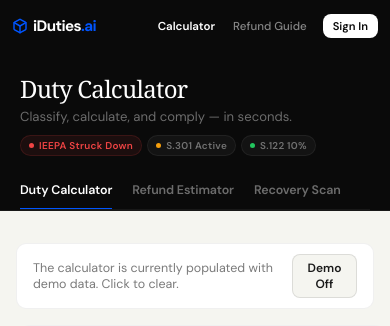
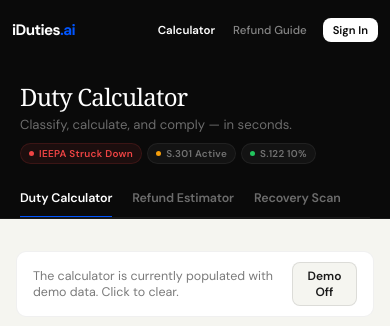
Before and after one commit to rebelkayn/dutycalc, a Flask app: page /calculator in a window 390 px wide. Shown: the top 326 px of the page. Run offline with Flask 3, Linux system fonts and the light colour scheme; some libraries are stand-ins or nearby versions; some web fonts are replaced.

Commit message:
UI: nav cleanup, consistent height, hero eyebrow, mobile CTA
- Remove box SVG icon from nav brand on all 9 pages
- Remove Dashboard text link from all nav menus
- Replace Dashboard button with account avatar icon (landing, calculator, refund-guide)
- Standardize dark nav height to 60px across landing, calculator, refund-guide, signin, signup
- Update hero eyebrow to "Agentic Compliance Infrastructure"
- Fix mobile hero CTA buttons: compact padding/font to stay on one row

Co-Authored-By: Claude Sonnet 4.6 <noreply@anthropic.com>

```diff
--- a/templates/contact.html
+++ b/templates/contact.html
@@ -33,7 +33,6 @@ body { font-family: var(--font); background: var(--bg); color: var(--ink); min-h
   font-size: 1.1rem; font-weight: 700; letter-spacing: -0.04em; color: var(--ink);
   display: flex; align-items: center; gap: 8px; flex-shrink: 0; text-decoration: none;
 }
-.nav-brand svg { color: var(--blue); }
 .nav-dot { color: var(--blue); }
 .nav-spacer { flex: 1; }
 .nav-links { display: flex; gap: 2px; }
@@ -111,8 +110,7 @@ body { font-family: var(--font); background: var(--bg); color: var(--ink); min-h
 @media (max-width: 500px) {
   .nav { padding: 0 10px; height: 52px; gap: 8px; }
   .nav-link { font-size: 0.72rem; padding: 4px 7px; }
-  .nav-brand { font-size: 0.95rem; gap: 5px; }
-  .nav-brand svg { width: 16px; height: 16px; }
+  .nav-brand { font-size: 0.95rem; }
   .contact-wrap { padding: 32px 16px 60px; }
   .form-row { grid-template-columns: 1fr; }
 }
@@ -122,13 +120,11 @@ body { font-family: var(--font); background: var(--bg); color: var(--ink); min-h
 
 <nav class="nav">
   <a class="nav-brand" href="/">
-    <svg width="20" height="20" viewBox="0 0 24 24" fill="none" stroke="currentColor" stroke-width="2.2" stroke-linecap="round" stroke-linejoin="round"><path d="M21 16V8a2 2 0 00-1-1.73l-7-4a2 2 0 00-2 0l-7 4A2 2 0 003 8v8a2 2 0 001 1.73l7 4a2 2 0 002 0l7-4A2 2 0 0021 16z"/><polyline points="3.27 6.96 12 12.01 20.73 6.96"/><line x1="12" y1="22.08" x2="12" y2="12"/></svg>
     <span>iDuties<span class="nav-dot">.ai</span></span>
   </a>
   <div class="nav-links">
     <a class="nav-link" href="/calculator">Duty Calculator</a>
     <a class="nav-link" href="/refund-guide.html">Refund Guide</a>
-    {% if user %}<a class="nav-link" href="/dashboard">Dashboard</a>{% endif %}
   </div>
   <div class="nav-spacer"></div>
 </nav>
--- a/templates/dashboard.html
+++ b/templates/dashboard.html
@@ -40,7 +40,6 @@ body {
   font-size: 1.1rem; font-weight: 700; letter-spacing: -0.04em; color: var(--ink);
   display: flex; align-items: center; gap: 8px; text-decoration: none; flex-shrink: 0;
 }
-.nav-brand svg { color: var(--blue); }
 .nav-dot { color: var(--blue); }
 .nav-links { display: flex; gap: 2px; }
 .nav-link {
@@ -269,13 +268,11 @@ body {
 <!-- ═══════ NAV ═══════ -->
 <nav class="nav">
   <a class="nav-brand" href="/">
-    <svg width="20" height="20" viewBox="0 0 24 24" fill="none" stroke="currentColor" stroke-width="2.2" stroke-linecap="round" stroke-linejoin="round"><path d="M21 16V8a2 2 0 00-1-1.73l-7-4a2 2 0 00-2 0l-7 4A2 2 0 003 8v8a2 2 0 001 1.73l7 4a2 2 0 002 0l7-4A2 2 0 0021 16z"/><polyline points="3.27 6.96 12 12.01 20.73 6.96"/><line x1="12" y1="22.08" x2="12" y2="12"/></svg>
     <span>iDuties<span class="nav-dot">.ai</span></span>
   </a>
   <div class="nav-links">
     <a class="nav-link" href="/calculator">Duty Calculator</a>
     <a class="nav-link" href="/refund-guide.html">Refund Guide</a>
-    <a class="nav-link active" href="/dashboard">Dashboard</a>
   </div>
   <div class="nav-spacer"></div>
   <div class="nav-ticker">
--- a/templates/index.html
+++ b/templates/index.html
@@ -54,14 +54,13 @@ body {
 .nav {
   position: sticky; top: 0; z-index: 100;
   background: #0A0A0A;
-  padding: 0 clamp(16px, 4vw, 32px); height: 56px;
+  padding: 0 clamp(16px, 4vw, 32px); height: 60px;
   display: flex; align-items: center; gap: 16px;
 }
 .nav-brand {
   font-size: 1.1rem; font-weight: 700; letter-spacing: -0.04em; color: white;
   display: flex; align-items: center; gap: 8px; flex-shrink: 0; text-decoration: none;
 }
-.nav-brand svg { color: var(--blue); }
 .nav-dot { color: var(--blue); }
 .nav-spacer { flex: 1; }
 .nav-links { display: flex; gap: 2px; }
@@ -78,15 +77,21 @@ body {
   font-size: 0.78rem; font-weight: 600; color: #0A0A0A;
   background: white; border: none;
   text-decoration: none; transition: all 0.15s; flex-shrink: 0;
-  white-space: nowrap; max-width: 160px; overflow: hidden; text-overflow: ellipsis;
 }
 .nav-auth-btn:hover { background: rgba(255,255,255,0.9); }
+.nav-avatar {
+  width: 32px; height: 32px; border-radius: 50%;
+  background: rgba(255,255,255,0.08); border: 1.5px solid rgba(255,255,255,0.2);
+  display: flex; align-items: center; justify-content: center;
+  color: rgba(255,255,255,0.75); text-decoration: none; flex-shrink: 0;
+  transition: all 0.2s;
+}
+.nav-avatar:hover { background: rgba(255,255,255,0.16); border-color: rgba(255,255,255,0.4); color: white; }
 @media (max-width: 500px) {
-  .nav { padding: 0 12px; height: 52px; gap: 8px; }
+  .nav { padding: 0 12px; gap: 8px; }
   .nav-link { font-size: 0.72rem; padding: 5px 8px; }
-  .nav-brand { font-size: 0.95rem; gap: 5px; }
-  .nav-brand svg { width: 16px; height: 16px; }
-  .nav-auth-btn { padding: 5px 10px; font-size: 0.7rem; max-width: 110px; }
+  .nav-brand { font-size: 0.95rem; }
+  .nav-auth-btn { padding: 5px 10px; font-size: 0.7rem; }
 }
 
 /* ═══════ WORKSPACE HEADER ═══════ */
@@ -562,7 +567,7 @@ body.embed-refund #panelRefund { display: block !important; }
 <!-- ═══════ NAV ═══════ -->
 <nav class="nav">
   <a class="nav-brand" href="/">
-    <svg width="20" height="20" viewBox="0 0 24 24" fill="none" stroke="currentColor" stroke-width="2.2" stroke-linecap="round" stroke-linejoin="round"><path d="M21 16V8a2 2 0 00-1-1.73l-7-4a2 2 0 00-2 0l-7 4A2 2 0 003 8v8a2 2 0 001 1.73l7 4a2 2 0 002 0l7-4A2 2 0 0021 16z"/><polyline points="3.27 6.96 12 12.01 20.73 6.96"/><line x1="12" y1="22.08" x2="12" y2="12"/></svg><span>iDuties<span class="nav-dot">.ai</span></span>
+    <span>iDuties<span class="nav-dot">.ai</span></span>
   </a>
   <div class="nav-spacer"></div>
   <div class="nav-links">
@@ -570,7 +575,9 @@ body.embed-refund #panelRefund { display: block !important; }
     <a class="nav-link" href="/refund-guide.html">Refund Guide</a>
   </div>
   {% if user %}
-    <a href="/signout" class="nav-auth-btn" title="Sign out">{{ user.email[:20] }}</a>
+    <a href="/dashboard" class="nav-avatar" title="{{ user.email }}" aria-label="Account">
+      <svg width="16" height="16" viewBox="0 0 24 24" fill="none" stroke="currentColor" stroke-width="2" stroke-linecap="round" stroke-linejoin="round"><circle cx="12" cy="8" r="4"/><path d="M4 20c0-4 3.6-7 8-7s8 3 8 7"/></svg>
+    </a>
   {% else %}
     <a href="/signin" class="nav-auth-btn">Sign In</a>
   {% endif %}
--- a/templates/privacy.html
+++ b/templates/privacy.html
@@ -32,7 +32,6 @@ body { font-family: var(--font); background: var(--bg); color: var(--ink); min-h
   font-size: 1.1rem; font-weight: 700; letter-spacing: -0.04em; color: var(--ink);
   display: flex; align-items: center; gap: 8px; flex-shrink: 0; text-decoration: none;
 }
-.nav-brand svg { color: var(--blue); }
 .nav-dot { color: var(--blue); }
 .nav-spacer { flex: 1; }
 .nav-links { display: flex; gap: 2px; }
@@ -90,13 +89,11 @@ body { font-family: var(--font); background: var(--bg); color: var(--ink); min-h
 
 <nav class="nav">
   <a class="nav-brand" href="/">
-    <svg width="20" height="20" viewBox="0 0 24 24" fill="none" stroke="currentColor" stroke-width="2.2" stroke-linecap="round" stroke-linejoin="round"><path d="M21 16V8a2 2 0 00-1-1.73l-7-4a2 2 0 00-2 0l-7 4A2 2 0 003 8v8a2 2 0 001 1.73l7 4a2 2 0 002 0l7-4A2 2 0 0021 16z"/><polyline points="3.27 6.96 12 12.01 20.73 6.96"/><line x1="12" y1="22.08" x2="12" y2="12"/></svg>
     <span>iDuties<span class="nav-dot">.ai</span></span>
   </a>
   <div class="nav-links">
     <a class="nav-link" href="/calculator">Duty Calculator</a>
     <a class="nav-link" href="/refund-guide.html">Refund Guide</a>
-    {% if user %}<a class="nav-link" href="/dashboard">Dashboard</a>{% endif %}
   </div>
   <div class="nav-spacer"></div>
 </nav>
--- a/templates/signin.html
+++ b/templates/signin.html
@@ -41,14 +41,13 @@ body {
   position: sticky; top: 0; z-index: 100;
   background: #0A0A0A;
   border-bottom: 1px solid rgba(255,255,255,0.06);
-  padding: 0 clamp(16px, 4vw, 32px); height: 56px;
+  padding: 0 clamp(16px, 4vw, 32px); height: 60px;
   display: flex; align-items: center;
 }
 .nav-brand {
   font-size: 1.1rem; font-weight: 700; letter-spacing: -0.04em; color: white;
   display: flex; align-items: center; gap: 8px; text-decoration: none;
 }
-.nav-brand svg { color: #3B82F6; }
 .nav-dot { color: #3B82F6; }
 
 /* ── LAYOUT ── */
@@ -142,7 +141,6 @@ body {
 
 <nav class="nav">
   <a class="nav-brand" href="/">
-    <svg width="20" height="20" viewBox="0 0 24 24" fill="none" stroke="currentColor" stroke-width="2.2" stroke-linecap="round" stroke-linejoin="round"><path d="M21 16V8a2 2 0 00-1-1.73l-7-4a2 2 0 00-2 0l-7 4A2 2 0 003 8v8a2 2 0 001 1.73l7 4a2 2 0 002 0l7-4A2 2 0 0021 16z"/><polyline points="3.27 6.96 12 12.01 20.73 6.96"/><line x1="12" y1="22.08" x2="12" y2="12"/></svg>
     <span>iDuties<span class="nav-dot">.ai</span></span>
   </a>
 </nav>
--- a/templates/signup.html
+++ b/templates/signup.html
@@ -41,14 +41,13 @@ body {
   position: sticky; top: 0; z-index: 100;
   background: #0A0A0A;
   border-bottom: 1px solid rgba(255,255,255,0.06);
-  padding: 0 clamp(16px, 4vw, 32px); height: 56px;
+  padding: 0 clamp(16px, 4vw, 32px); height: 60px;
   display: flex; align-items: center;
 }
 .nav-brand {
   font-size: 1.1rem; font-weight: 700; letter-spacing: -0.04em; color: white;
   display: flex; align-items: center; gap: 8px; text-decoration: none;
 }
-.nav-brand svg { color: #3B82F6; }
 .nav-dot { color: #3B82F6; }
 
 /* ── LAYOUT ── */
@@ -159,7 +158,6 @@ body {
 
 <nav class="nav">
   <a class="nav-brand" href="/">
-    <svg width="20" height="20" viewBox="0 0 24 24" fill="none" stroke="currentColor" stroke-width="2.2" stroke-linecap="round" stroke-linejoin="round"><path d="M21 16V8a2 2 0 00-1-1.73l-7-4a2 2 0 00-2 0l-7 4A2 2 0 003 8v8a2 2 0 001 1.73l7 4a2 2 0 002 0l7-4A2 2 0 0021 16z"/><polyline points="3.27 6.96 12 12.01 20.73 6.96"/><line x1="12" y1="22.08" x2="12" y2="12"/></svg>
     <span>iDuties<span class="nav-dot">.ai</span></span>
   </a>
 </nav>
--- a/templates/terms.html
+++ b/templates/terms.html
@@ -32,7 +32,6 @@ body { font-family: var(--font); background: var(--bg); color: var(--ink); min-h
   font-size: 1.1rem; font-weight: 700; letter-spacing: -0.04em; color: var(--ink);
   display: flex; align-items: center; gap: 8px; flex-shrink: 0; text-decoration: none;
 }
-.nav-brand svg { color: var(--blue); }
 .nav-dot { color: var(--blue); }
 .nav-spacer { flex: 1; }
 .nav-links { display: flex; gap: 2px; }
@@ -85,13 +84,11 @@ body { font-family: var(--font); background: var(--bg); color: var(--ink); min-h
 
 <nav class="nav">
   <a class="nav-brand" href="/">
-    <svg width="20" height="20" viewBox="0 0 24 24" fill="none" stroke="currentColor" stroke-width="2.2" stroke-linecap="round" stroke-linejoin="round"><path d="M21 16V8a2 2 0 00-1-1.73l-7-4a2 2 0 00-2 0l-7 4A2 2 0 003 8v8a2 2 0 001 1.73l7 4a2 2 0 002 0l7-4A2 2 0 0021 16z"/><polyline points="3.27 6.96 12 12.01 20.73 6.96"/><line x1="12" y1="22.08" x2="12" y2="12"/></svg>
     <span>iDuties<span class="nav-dot">.ai</span></span>
   </a>
   <div class="nav-links">
     <a class="nav-link" href="/calculator">Duty Calculator</a>
     <a class="nav-link" href="/refund-guide.html">Refund Guide</a>
-    {% if user %}<a class="nav-link" href="/dashboard">Dashboard</a>{% endif %}
   </div>
   <div class="nav-spacer"></div>
 </nav>
```
Also changed, not shown: templates/landing.html (+16 -7 lines), templates/refund-guide.html (+12 -5 lines).
